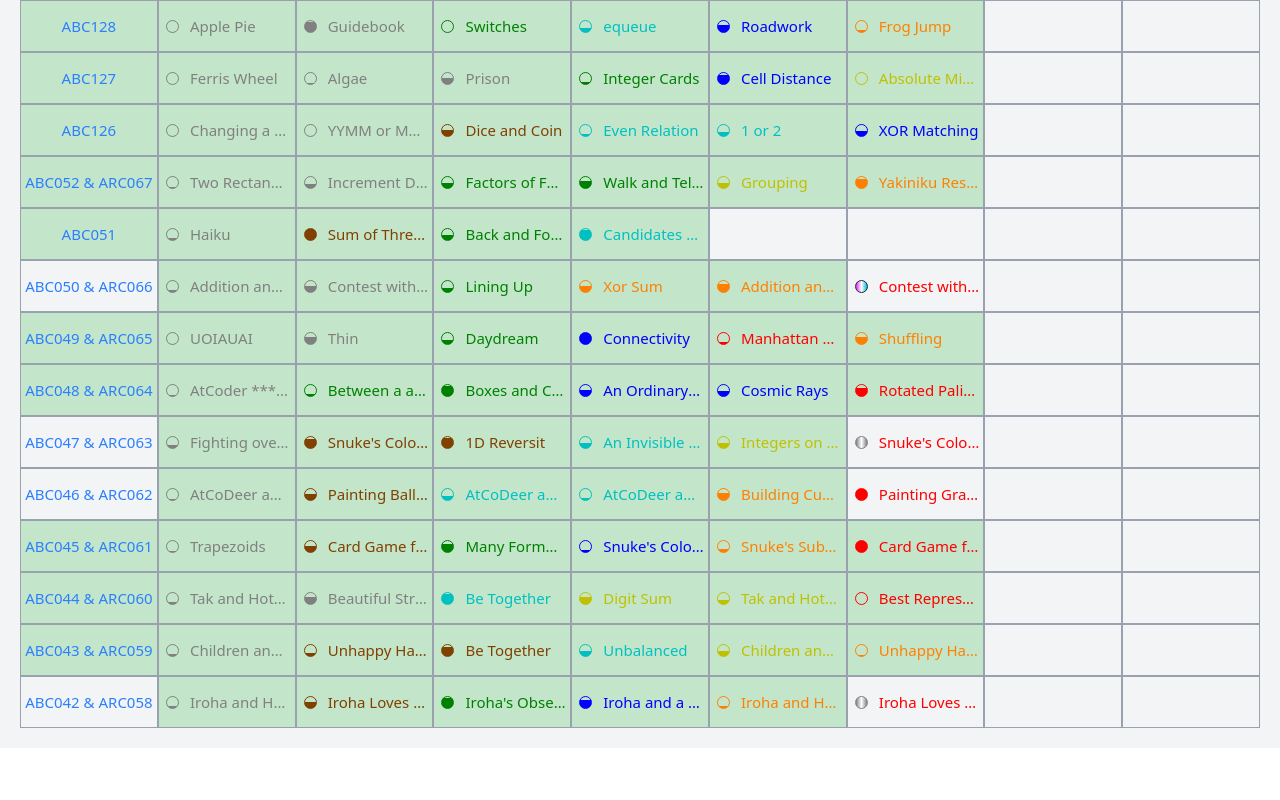
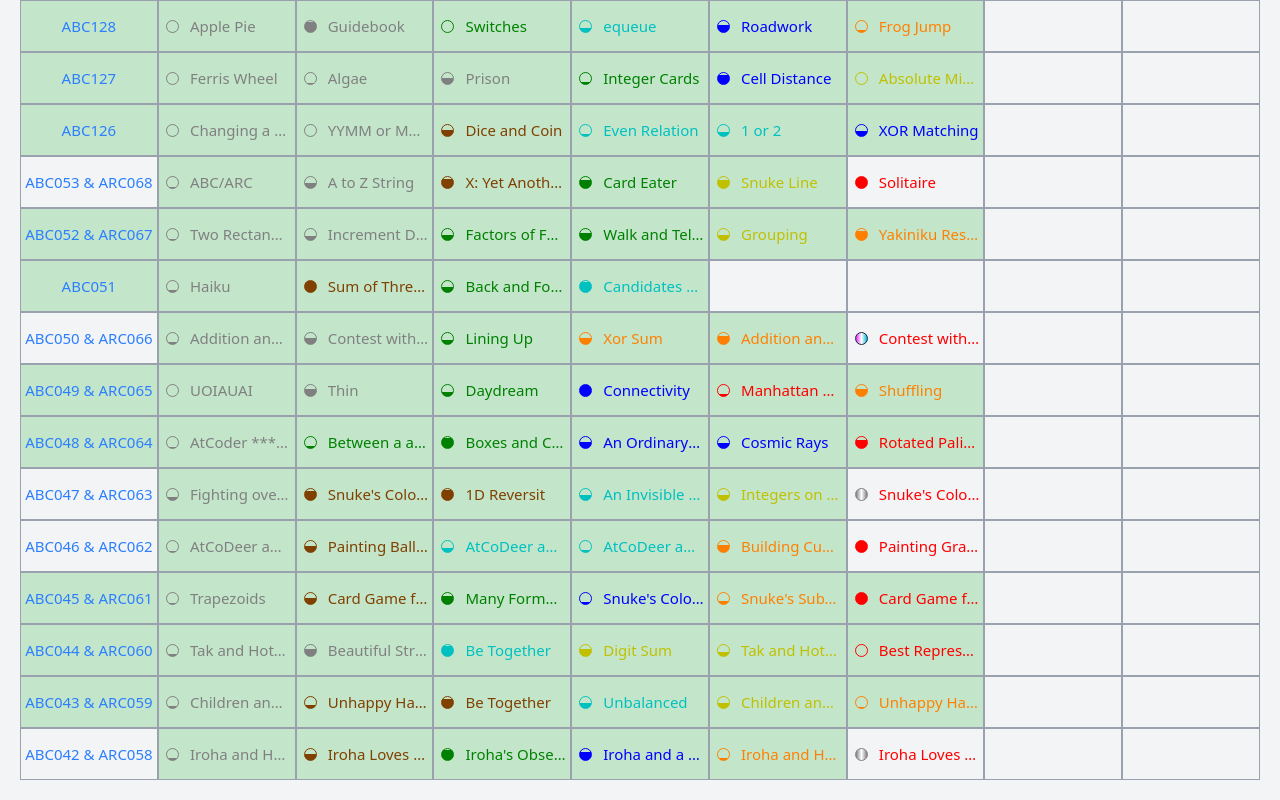
Before and after one commit to tungduong150105/atcoder-problems, a React (Vite) app: page / in a window 1280 px wide. Shown: the part 1330-2130 px from the top of the page. Before the commit the page ends 2078 px from the top, so only its background shows below. Built offline with nearby package versions, Linux system fonts and the light colour scheme.

Commit message:
add ABC053 & ARC068

```diff
--- a/src/data/data.ts
+++ b/src/data/data.ts
@@ -308,6 +308,17 @@
     ]
   },
   {
+    title: "ABC053 & ARC068",
+    value: [
+      { title: "ABC/ARC", difficult: 41, status: "Accept", link: "https://atcoder.jp/contests/abc053/tasks/abc053_a" },
+      { title: "A to Z String", difficult: 164, status: "Accept", link: "https://atcoder.jp/contests/abc053/tasks/abc053_b" },
+      { title: "X: Yet Another Die Game", difficult: 745, status: "Accept", link: "https://atcoder.jp/contests/arc068/tasks/arc068_a" },
+      { title: "Card Eater", difficult: 1084, status: "Accept", link: "https://atcoder.jp/contests/arc068/tasks/arc068_b" },
+      { title: "Snuke Line", difficult: 2307, status: "Accept", link: "https://atcoder.jp/contests/arc068/tasks/arc068_c" },
+      { title: "Solitaire", difficult: 3042, status: "", link: "https://atcoder.jp/contests/arc068/tasks/arc068_d" },
+    ]
+  },
+  {
     title: "ABC052 & ARC067",
     value: [
       { title: "Two Rectangles", difficult: 33, status: "Accept", link: "https://atcoder.jp/contests/abc052/tasks/abc052_a" },
```
